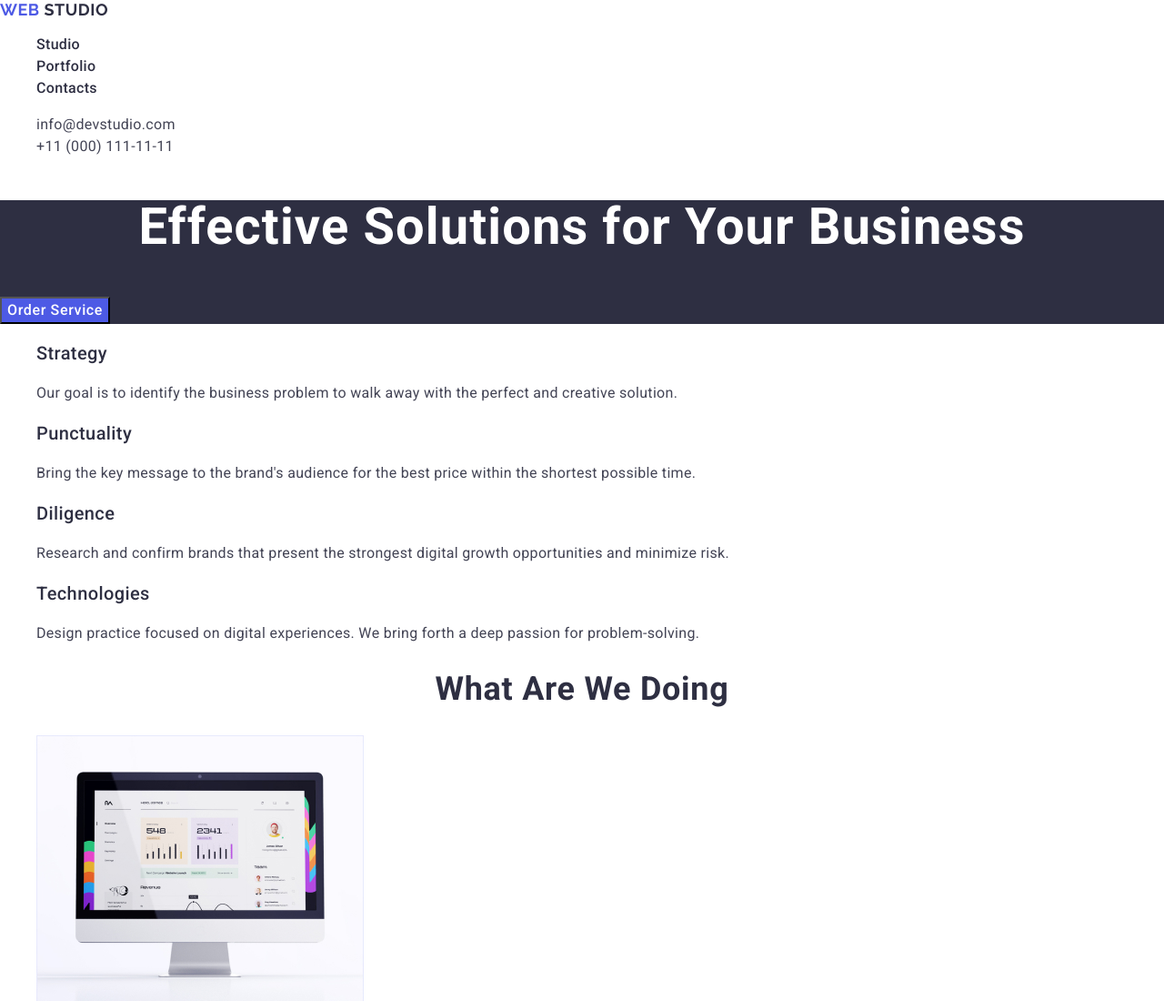
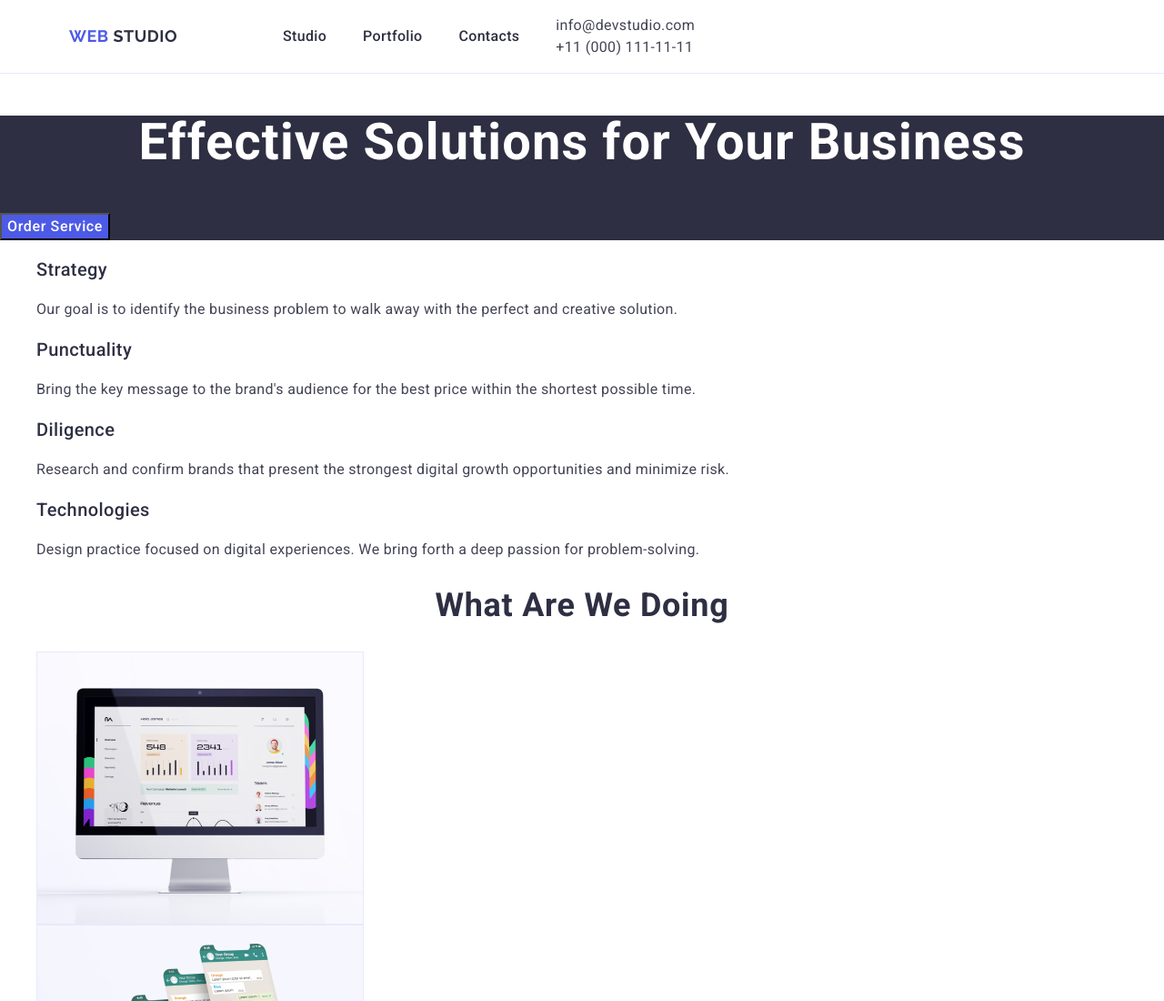
Before and after one commit to Xeothix/goit-markup-hw-03, a plain HTML site: page index.html in a window 1280 px wide. Shown: the top 1100 px of the page at 91% size. Drawn offline with nearby package versions, Linux system fonts and the light colour scheme.

Commit message:
update
header

```diff
--- a/css/styles.css
+++ b/css/styles.css
@@ -157,6 +157,46 @@ body {
     background-color: #404BBF;
 }
 
+/* Homework 3 */
+
 img {
     display: block;
 }
+
+.header {
+    border-bottom: 1px solid #e7e9fc;
+}
+
+.header-flex {
+    display: flex;
+}
+
+.container {
+    width: 1158px;
+    margin: 0 auto;
+    padding: 0 15px;
+}
+
+.header-navigate {
+    display: flex;
+    align-items: center;
+
+}
+
+.header-logo {
+    margin-right: 76px;
+}
+
+.header-list {
+    display: flex;
+    gap: 40px;
+}
+
+.header-link {
+    padding: 24px 0;
+}
+
+.header-address {
+    display: flex;
+    gap: 40px;
+}
--- a/index.html
+++ b/index.html
@@ -23,21 +23,22 @@
     <title>Studio</title>
 </head>
 <body>
-    <header>
-        <nav>
+    <header class="header">
+        <div class="header-flex container">
+            <nav class="header-navigate">
                 <!--Logo-->
-            <a class="logo link" href="./index.html">Web
+                <a class="logo link header-logo" href="./index.html">Web
                     <span class="studio">Studio</span>
                 </a>
                 <!--Navigate-->
-            <ul class="list">
-                <li><a class="navigate link" href="./index.html">Studio</a></li>
-                <li><a class="navigate link" href="./portfolio.html">Portfolio</a></li>
-                <li><a class="navigate link" href="">Contacts</a></li>
+                <ul class="list header-list">
+                    <li><a class="navigate link header-link" href="./index.html">Studio</a></li>
+                    <li><a class="navigate link header-link" href="./portfolio.html">Portfolio</a></li>
+                    <li><a class="navigate link header-link" href="">Contacts</a></li>
                 </ul>
             </nav>
             <!--Contacts-->
-        <address class="address">
+            <address class="address header-address">
                 <ul class="list">
                     <li>
                         <a class="address-a link" href="mailto:info@devstudio.com">info@devstudio.com</a>
@@ -47,6 +48,7 @@
                     </li>
                 </ul>
             </address>
+        </div>
     </header>
     <!--Main-->
     <main>
```
Lines whose indentation alone changed are shown as unchanged.
